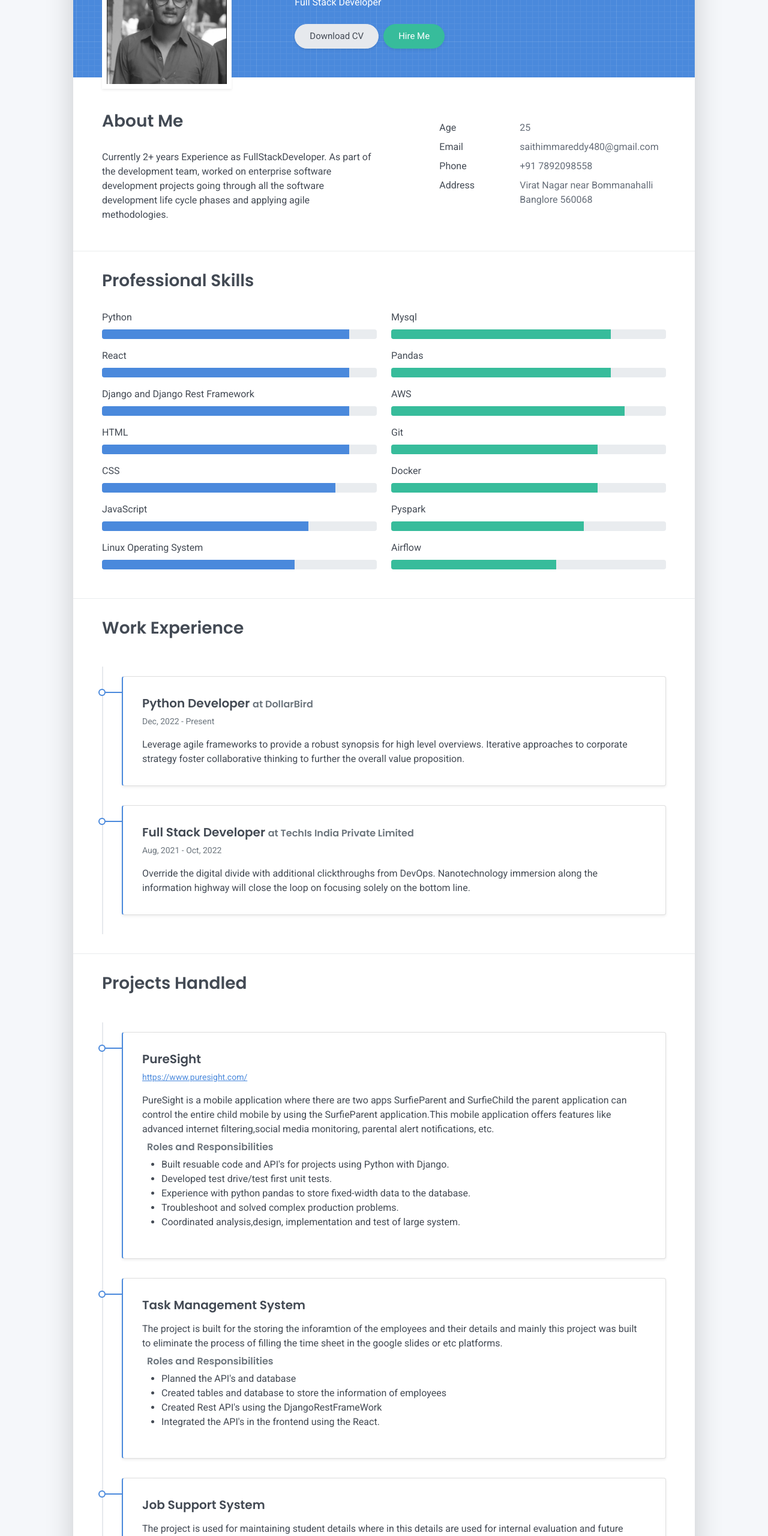
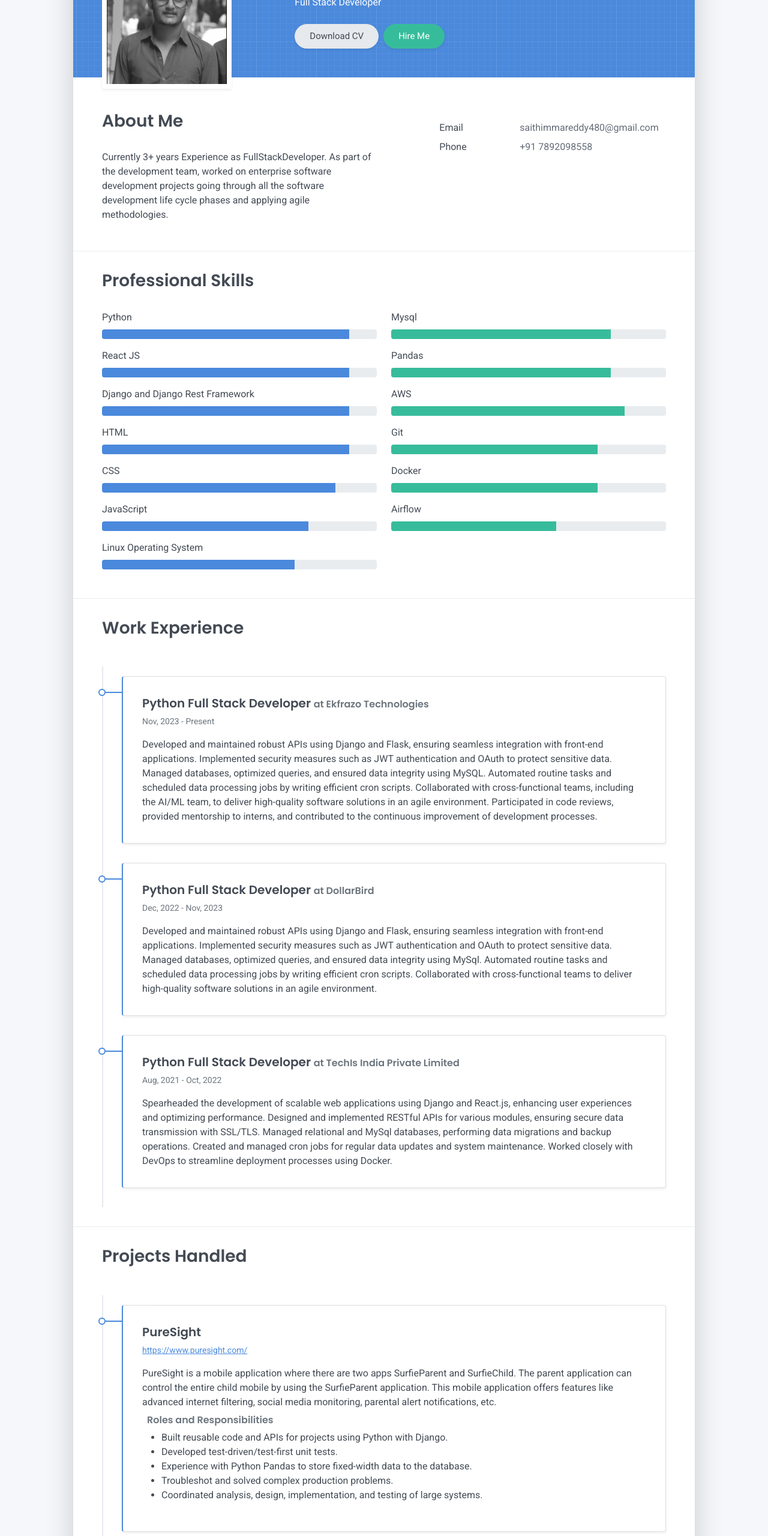
Before and after one commit to saitr/Sai_TR_Resume, a plain HTML site: page index.html in a window 1280 px wide. Shown: the part 240-2800 px from the top of the page at 60% size. Drawn offline with nearby package versions, Linux system fonts and the light colour scheme.

Commit message:
Update index.html

```diff
--- a/index.html
+++ b/index.html
@@ -26,7 +26,6 @@
         opacity: 1 !important;
         transform: translate(0) scale(1) !important;
       }
-
     </style>
   </noscript>
 
@@ -40,8 +39,9 @@
         <div class="site-nav">
           <nav role="navigation">
             <ul class="nav justify-content-center">
-              <li class="nav-item"><a class="nav-link" href="https://www.linkedin.com/in/d-sai-t-reddy-8289b0228/?utm_source=share&utm_campaign=share_via&utm_content=profile&utm_medium=android_app" title="Linkedin"><i
-                    class="fab fa-linkedin"></i><span class="menu-title sr-only">Linkedin</span></a>
+              <li class="nav-item"><a class="nav-link"
+                  href="https://www.linkedin.com/in/d-sai-t-reddy-8289b0228/?utm_source=share&utm_campaign=share_via&utm_content=profile&utm_medium=android_app"
+                  title="Linkedin"><i class="fab fa-linkedin"></i><span class="menu-title sr-only">Linkedin</span></a>
               </li>
               <li class="nav-item"><a class="nav-link" href="https://github.com/saitr" title="Github"><i
                     class="fab fa-github"></i><span class="menu-title sr-only">Github</span></a>
@@ -65,7 +65,7 @@
               <h2 class="h1 mt-2" data-aos="fade-left" data-aos-delay="0">Sai Thimma Reddy D</h2>
               <p data-aos="fade-left" data-aos-delay="100">Full Stack Developer</p>
               <div class="d-print-none" data-aos="fade-left" data-aos-delay="200"><a
-                  class="btn btn-light text-dark shadow-sm mt-1 me-1" href="Sai_TR_ResumeUpdated.pdf"
+                  class="btn btn-light text-dark shadow-sm mt-1 me-1" href="Sai_Resume.pdf"
                   target="_blank">Download CV</a><a class="btn btn-success shadow-sm mt-1" href="#contact">Hire Me</a>
               </div>
             </div>
@@ -75,18 +75,13 @@
           <div class="row">
             <div class="col-md-6">
               <h2 class="h3 mb-3">About Me</h2>
-              <p>Currently 2+ years Experience as FullStackDeveloper. As part of the development team, worked on
+              <p>Currently 3+ years Experience as FullStackDeveloper. As part of the development team, worked on
                 enterprise software development projects going through all the software development life cycle phases
                 and applying agile methodologies.</p>
             </div>
             <div class="col-md-5 offset-md-1">
               <div class="row mt-2">
-                <div class="col-sm-4">
-                  <div class="pb-1">Age</div>
-                </div>
-                <div class="col-sm-8">
-                  <div class="pb-1 text-secondary">25</div>
-                </div>
+
                 <div class="col-sm-4">
                   <div class="pb-1">Email</div>
                 </div>
@@ -98,12 +93,6 @@
                 </div>
                 <div class="col-sm-8">
                   <div class="pb-1 text-secondary">+91 7892098558</div>
-                </div>
-                <div class="col-sm-4">
-                  <div class="pb-1">Address</div>
-                </div>
-                <div class="col-sm-8">
-                  <div class="pb-1 text-secondary">Virat Nagar near Bommanahalli Banglore 560068</div>
                 </div>
               </div>
             </div>
@@ -123,7 +112,7 @@
                     aria-valuemax="100"></div>
                 </div>
               </div>
-              <div class="mb-2"><span>React</span>
+              <div class="mb-2"><span>React JS</span>
                 <div class="progress my-1">
                   <div class="progress-bar bg-primary" role="progressbar" data-aos="zoom-in-right" data-aos-delay="100"
                     data-aos-anchor=".skills-section" style="width: 90%" aria-valuenow="85" aria-valuemin="0"
@@ -202,13 +191,13 @@
                     aria-valuemax="100"></div>
                 </div>
               </div>
-              <div class="mb-2"><span>Pyspark</span>
+              <!-- <div class="mb-2"><span>Pyspark</span>
                 <div class="progress my-1">
                   <div class="progress-bar bg-success" role="progressbar" data-aos="zoom-in-right" data-aos-delay="600"
                     data-aos-anchor=".skills-section" style="width: 70%" aria-valuenow="75" aria-valuemin="0"
                     aria-valuemax="100"></div>
                 </div>
-              </div>
+              </div> -->
               <div class="mb-2"><span>Airflow</span>
                 <div class="progress my-1">
                   <div class="progress-bar bg-success" role="progressbar" data-aos="zoom-in-right" data-aos-delay="600"
@@ -222,9 +211,6 @@
 
         <!-- technical skills section end  -->
 
-
-
-
         <!-- Experience div  -->
         <hr class="d-print-none" />
         <div class="work-experience-section px-3 px-lg-4">
@@ -232,24 +218,50 @@
           <div class="timeline">
             <div class="timeline-card timeline-card-primary card shadow-sm">
               <div class="card-body">
-                <div class="h5 mb-1">Python Developer <span class="text-muted h6">at DollarBird</span></div>
-                <div class="text-muted text-small mb-2">Dec, 2022 - Present</div>
-                <div>Leverage agile frameworks to provide a robust synopsis for high level overviews. Iterative
-                  approaches to corporate strategy foster collaborative thinking to further the overall value
-                  proposition.</div>
+                <div class="h5 mb-1">Python Full Stack Developer <span class="text-muted h6">at Ekfrazo Technologies</span></div>
+                <div class="text-muted text-small mb-2">Nov, 2023 - Present</div>
+                <div>
+                  Developed and maintained robust APIs using Django and Flask, ensuring seamless integration with front-end applications.
+                  Implemented security measures such as JWT authentication and OAuth to protect sensitive data.
+                  Managed databases, optimized queries, and ensured data integrity using MySQL.
+                  Automated routine tasks and scheduled data processing jobs by writing efficient cron scripts.
+                  Collaborated with cross-functional teams, including the AI/ML team, to deliver high-quality software solutions in an agile environment.
+                  Participated in code reviews, provided mentorship to interns, and contributed to the continuous improvement of development processes.
+                </div>
+              </div>
+            </div>
+
+            <div class="timeline-card timeline-card-primary card shadow-sm">
+              <div class="card-body">
+                <div class="h5 mb-1">Python Full Stack Developer <span class="text-muted h6">at DollarBird</span></div>
+                <div class="text-muted text-small mb-2">Dec, 2022 - Nov, 2023</div>
+                <div>
+                  Developed and maintained robust APIs using Django and Flask, ensuring seamless integration with
+                  front-end applications. Implemented security measures such as JWT authentication and OAuth to protect
+                  sensitive data. Managed databases, optimized queries, and ensured data integrity using MySql.
+                  Automated routine tasks and scheduled data processing jobs by writing efficient cron scripts.
+                  Collaborated with cross-functional teams to deliver high-quality software solutions in an agile
+                  environment.
+                </div>
               </div>
             </div>
             <div class="timeline-card timeline-card-primary card shadow-sm">
               <div class="card-body">
-                <div class="h5 mb-1">Full Stack Developer <span class="text-muted h6">at TechIs India Private
+                <div class="h5 mb-1">Python Full Stack Developer <span class="text-muted h6">at TechIs India Private
                     Limited</span></div>
                 <div class="text-muted text-small mb-2">Aug, 2021 - Oct, 2022</div>
-                <div>Override the digital divide with additional clickthroughs from DevOps. Nanotechnology immersion
-                  along the information highway will close the loop on focusing solely on the bottom line.</div>
+                <div>
+                  Spearheaded the development of scalable web applications using Django and React.js, enhancing user
+                  experiences and optimizing performance. Designed and implemented RESTful APIs for various modules,
+                  ensuring secure data transmission with SSL/TLS. Managed relational and MySql databases, performing
+                  data migrations and backup operations. Created and managed cron jobs for regular data updates and
+                  system maintenance. Worked closely with DevOps to streamline deployment processes using Docker.
+                </div>
               </div>
             </div>
           </div>
         </div>
+
 
         <!-- experience div end  -->
 
@@ -260,58 +272,67 @@
             <div class="timeline-card timeline-card-primary card shadow-sm">
               <div class="card-body">
                 <div class="h5 mb-1">PureSight <span class="text-muted h6"></span></div>
-                <div class="text-muted text-small mb-2"><a href=" https://www.puresight.com/">
-                    https://www.puresight.com/</a></div>
-                <div>PureSight is a mobile application where there are two apps SurfieParent and SurfieChild the parent
-                  application can control the entire child mobile by using the SurfieParent application.This mobile
-                  application offers features like advanced internet filtering,social media monitoring, parental alert
+                <div class="text-muted text-small mb-2"><a
+                    href="https://www.puresight.com/">https://www.puresight.com/</a></div>
+                <div>PureSight is a mobile application where there are two apps SurfieParent and SurfieChild. The parent
+                  application can control the entire child mobile by using the SurfieParent application. This mobile
+                  application offers features like advanced internet filtering, social media monitoring, parental alert
                   notifications, etc.</div>
                 <div class="h6 m-1"><span class="text-muted h6">Roles and Responsibilities</span></div>
-
                 <ul>
-                  <li>Built resuable code and API's for projects using Python with Django.</li>
-                  <li>Developed test drive/test first unit tests.</li>
-                  <li>Experience with python pandas to store fixed-width data to the database.</li>
-                  <li>Troubleshoot and solved complex production problems.</li>
-                  <li>Coordinated analysis,design, implementation and test of large system.</li>
+                  <li>Built reusable code and APIs for projects using Python with Django.</li>
+                  <li>Developed test-driven/test-first unit tests.</li>
+                  <li>Experience with Python Pandas to store fixed-width data to the database.</li>
+                  <li>Troubleshot and solved complex production problems.</li>
+                  <li>Coordinated analysis, design, implementation, and testing of large systems.</li>
                 </ul>
               </div>
             </div>
             <div class="timeline-card timeline-card-primary card shadow-sm">
               <div class="card-body">
-                <div class="h5 mb-1">Task Management System</div>
-                <div class="text-muted text-small mb-2"></div>
-                <div>The project is built for the storing the inforamtion of the employees and their details and mainly
-                  this project was built to eliminate the process of filling the time sheet in the google slides or etc
-                  platforms.</div>
+                <div class="h5 mb-1">First Class Mentor</div>
+                <div class="text-muted text-small mb-2"><a
+                    href="https://fcmdev.thestorywallcafe.com/">https://fcmdev.thestorywallcafe.com/</a></div>
+                <div>The CRM system is designed to manage post-12th standard students, offering robust functionalities
+                  for streamlined data management, communication, and engagement. Developed using Django Rest Framework
+                  in the backend, the platform integrates automated email and WhatsApp messaging capabilities to
+                  facilitate efficient communication with students and stakeholders. The project highlights expertise in
+                  backend development, data handling, and creating intuitive interfaces for educational management
+                  systems.</div>
                 <div class="h6 m-1"><span class="text-muted h6">Roles and Responsibilities</span></div>
-
                 <ul>
-                  <li>Planned the API's and database</li>
-                  <li>Created tables and database to store the information of employees</li>
-                  <li>Created Rest API's using the DjangoRestFrameWork</li>
-                  <li>Integrated the API's in the frontend using the React.</li>
+                  <li>Developed APIs to interact with CRM, enabling seamless message delivery and status tracking.</li>
+                  <li>Implemented security measures to ensure secure communication between the CRM backend and clients.
+                  </li>
+                  <li>Optimized CRM usage for efficient message delivery, reducing latency and enhancing user
+                    experience.</li>
+                  <li>Monitored CRM performance, conducted regular maintenance, and implemented updates to ensure
+                    reliability and scalability.</li>
                 </ul>
               </div>
             </div>
             <div class="timeline-card timeline-card-primary card shadow-sm">
               <div class="card-body">
-                <div class="h5 mb-1">Job Support System</div>
+                <div class="h5 mb-1">Vision Intelligence</div>
                 <div class="text-muted text-small mb-2"></div>
-                <div>The project is used for maintaining student details where in this details are used for internal
-                  evaluation and future reference for the organization.</div>
+                <div>The project involves creating a dashboard to receive data from machine learning models, storing it
+                  in a database, and creating APIs to display the data using React.js in the frontend. The dashboard
+                  allows users to visualize data, including defect outputs, using graphs.</div>
                 <div class="h6 m-1"><span class="text-muted h6">Roles and Responsibilities</span></div>
                 <ul>
-                  <li>Planned the API's and database</li>
-                  <li>Created tables and database to store the information of students</li>
-                  <li>Created Rest API's using the DjangoRestFrameWork</li>
-                  <li>Worked on the authentication of the users.</li>
-                  <li>Integrated the API's in the frontend using the React.</li>
+                  <li>Developed and managed the backend using Django to handle data from machine learning models.</li>
+                  <li>Created and maintained a robust database schema to store and manage data efficiently.</li>
+                  <li>Designed and implemented RESTful APIs to facilitate data interaction with the frontend.</li>
+                  <li>Integrated React.js for dynamic and responsive data visualization on the dashboard.</li>
+                  <li>Ensured the security and scalability of the application through continuous monitoring and
+                    optimization.</li>
                 </ul>
               </div>
             </div>
           </div>
         </div>
+
+
 
 
         <!-- Eduction section starts -->
@@ -379,11 +400,13 @@
                       <input class="form-control" type="text" id="name" name="name" placeholder="Your Name" required>
                     </div>
                     <div class="col-6">
-                      <input class="form-control" type="email" id="email" name="email" placeholder="Your E-mail" required>
+                      <input class="form-control" type="email" id="email" name="email" placeholder="Your E-mail"
+                        required>
                     </div>
                   </div>
                   <div class="form-group my-2">
-                    <textarea class="form-control" style="resize: none;" id="message" name="message" rows="4" placeholder="Your Message" required></textarea>
+                    <textarea class="form-control" style="resize: none;" id="message" name="message" rows="4"
+                      placeholder="Your Message" required></textarea>
                   </div>
                   <button class="btn btn-primary mt-2" type="submit">Send</button>
                 </form>
@@ -413,8 +436,9 @@
         <div class="footer-nav">
           <nav role="navigation">
             <ul class="nav justify-content-center">
-              <li class="nav-item"><a class="nav-link" href="https://www.linkedin.com/in/d-sai-t-reddy-8289b0228/?utm_source=share&utm_campaign=share_via&utm_content=profile&utm_medium=android_app" title="Linkedin"><i
-                    class="fab fa-linkedin"></i><span class="menu-title sr-only">Linkedin</span></a>
+              <li class="nav-item"><a class="nav-link"
+                  href="https://www.linkedin.com/in/d-sai-t-reddy-8289b0228/?utm_source=share&utm_campaign=share_via&utm_content=profile&utm_medium=android_app"
+                  title="Linkedin"><i class="fab fa-linkedin"></i><span class="menu-title sr-only">Linkedin</span></a>
               </li>
 
               <li class="nav-item"><a class="nav-link" href="https://github.com/saitr" title="Github"><i
@@ -427,11 +451,12 @@
     </div>
   </footer>
   <div id="loader-container">
-      <div id="loader" class="loader"></div>
+    <div id="loader" class="loader"></div>
   </div>
   <script src="scripts/bootstrap.bundle.min.js?ver=1.2.0"></script>
   <script src="scripts/aos.js?ver=1.2.0"></script>
   <script src="scripts/main.js?ver=1.2.0"></script>
   <script src="https://code.jquery.com/jquery-3.6.0.min.js"></script>
 </body>
+
 </html>
```
